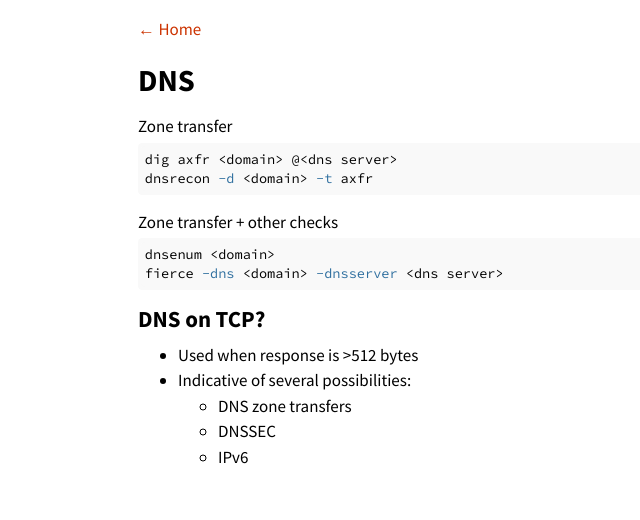
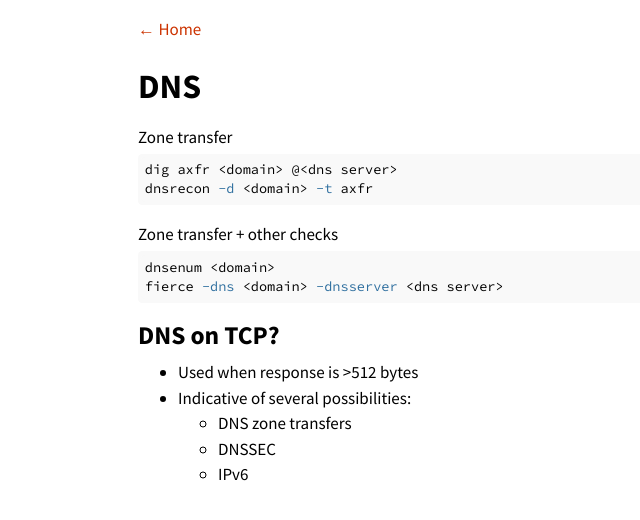
Before and after one commit to agrzeslak/cheatsheet, a Jekyll site: the page built from _topics/dns.md, in a window 1280 px wide. Shown: the top 520 px of the page, without its empty margins (60-700 px from the left). Built offline with Jekyll 4.4.1, drawn with Linux system fonts in a browser that asks for light colours.

Commit message:
Revert "Reduced font sizes to 90%"
This reverts commit 9808b7c3e8f2c32c140f063be45e72417dcf0e56.

```diff
--- a/_sass/base/_layout.scss
+++ b/_sass/base/_layout.scss
@@ -63,7 +63,7 @@
 }
 
 .topic-title {
-  font-size: 14px;
+  font-size: 16px;
 }
 
 @media all and (max-width: 1350px) {
--- a/_sass/base/_normalize.scss
+++ b/_sass/base/_normalize.scss
@@ -38,8 +38,8 @@ main {
  */
 
 h1 {
-  font-size: 1.8em;
-  margin: 0.6em 0;
+  font-size: 2em;
+  margin: 0.67em 0;
 }
 
 /* Grouping content
@@ -63,7 +63,7 @@ hr {
 
 pre {
   font-family: monospace, monospace; /* 1 */
-  font-size: 0.9em; /* 2 */
+  font-size: 1em; /* 2 */
 }
 
 /* Text-level semantics
@@ -106,7 +106,7 @@ code,
 kbd,
 samp {
   font-family: monospace, monospace; /* 1 */
-  font-size: 0.9em; /* 2 */
+  font-size: 1em; /* 2 */
 }
 
 /**
@@ -114,7 +114,7 @@ samp {
  */
 
 small {
-  font-size: 72%;
+  font-size: 80%;
 }
 
 /**
@@ -124,7 +124,7 @@ small {
 
 sub,
 sup {
-  font-size: 67%;
+  font-size: 75%;
   line-height: 0;
   position: relative;
   vertical-align: baseline;
@@ -163,8 +163,8 @@ optgroup,
 select,
 textarea {
   font-family: inherit; /* 1 */
-  font-size: 90%; /* 1 */
-  line-height: 1; /* 1 */
+  font-size: 100%; /* 1 */
+  line-height: 1.15; /* 1 */
   margin: 0; /* 2 */
 }
 
--- a/_sass/base/_typography.scss
+++ b/_sass/base/_typography.scss
@@ -12,27 +12,27 @@ h1, h2, h3, h4, h5, h6 {
 }
 
 h1 {
-  font-size: 1.8rem;
+  font-size: 2rem;
 }
 
 h2 {
-  margin-top: 0.9rem;
-  font-size: 1.35rem;
+  margin-top: 1rem;
+  font-size: 1.5rem;
 }
 
 h3 {
-  margin-top: 1.35rem;
-  font-size: 1.125rem;
+  margin-top: 1.5rem;
+  font-size: 1.25rem;
 }
 
 h4, h5, h6 {
-  margin-top: 0.9rem;
-  font-size: 0.9rem;
+  margin-top: 1rem;
+  font-size: 1rem;
 }
 
 p {
-  margin-top: 0.9rem;
-  margin-bottom: 0.18rem;
+  margin-top: 1rem;
+  margin-bottom: 0.2rem;
 }
 
 strong {
@@ -61,7 +61,7 @@ hr {
 }
 
 abbr {
-  font-size: 75%;
+  font-size: 85%;
   font-weight: bold;
   color: #555;
   text-transform: uppercase;
@@ -104,8 +104,8 @@ a[href^="#fnref:"] {
 
 // List of footnotes
 .footnotes {
-  margin-top: 1.8rem;
-  font-size: 75%;
+  margin-top: 2rem;
+  font-size: 85%;
 }
 
 // Custom type
@@ -113,6 +113,6 @@ a[href^="#fnref:"] {
 // Extend paragraphs with `.lead` for larger introductory text.
 
 .lead {
-  font-size: 1.1rem;
-  font-weight: 270;
+  font-size: 1.25rem;
+  font-weight: 300;
 }
```
